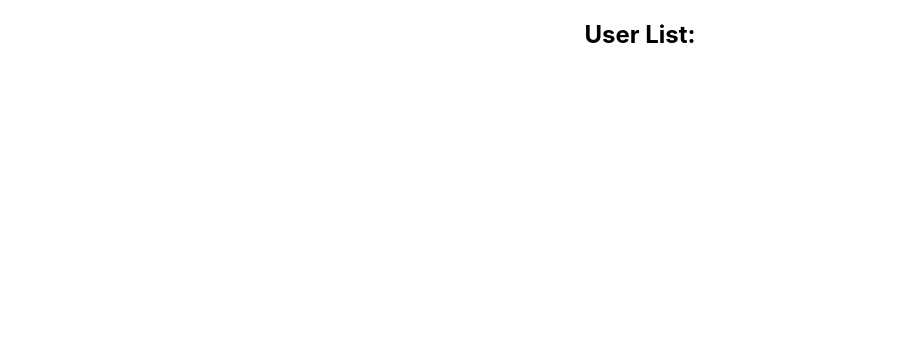
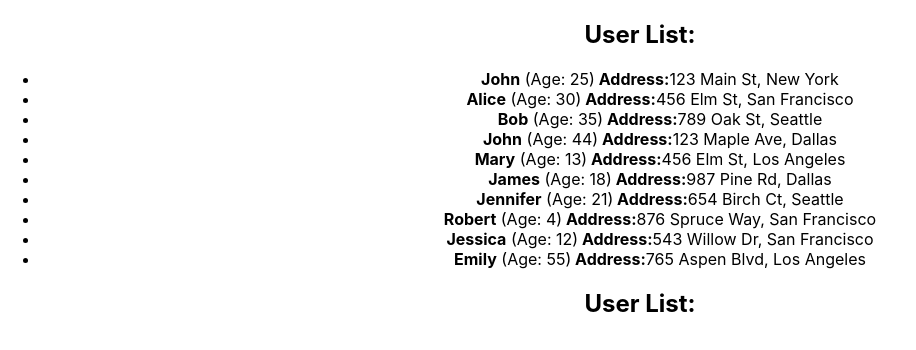
Before and after one commit to Maximaab/homework-front-main, a React (Create React App) app: page / in a window 1280 px wide. Shown: the top 350 px of the page, without its empty margins (0-916 px from the left). Built offline with nearby package versions, Linux system fonts and the light colour scheme.

Commit message:
commit 1

```diff
--- a/src/HW/1/HW1.tsx
+++ b/src/HW/1/HW1.tsx
@@ -34,7 +34,7 @@
 
 	return (
 		<div id={'hw01'}>
-			{/*<UserList users={'НАЗВАНИЕ МАССИВА, КОТОРЫЙ МЫ ПЕРЕДАЕМ'} />*/}
+			<UserList users={users} />
 		</div>
 	);
 };
--- a/src/HW/1/UserList.tsx
+++ b/src/HW/1/UserList.tsx
@@ -1,29 +1,33 @@
 type AddressType = {
-  street: any; // ПОДПРАВЛЯЕМ any
-  city: any; // ПОДПРАВЛЯЕМ any
+    street: string; // ПОДПРАВЛЯЕМ any
+    city: string; // ПОДПРАВЛЯЕМ any
 };
 
 type UserType = {
-  // ПРИДЕТСЯ САМОМУ)
+    id: number
+    name: string
+    age: number
+    address: AddressType
 };
 
 type UserListPropsType = {
-  users: UserType; // ПО МОЕМУ ЧЕГО-ТО НЕ ХВАТАЕТ...
+    users: UserType []; // ПО МОЕМУ ЧЕГО-ТО НЕ ХВАТАЕТ...
 };
 
-export const UserList = (props: 'ВСТАВЛЯЕМ ТИПИЗАЦИЮ') => {
-  return (
-    <div id={'hw01-users'}>
-      <h2>User List:</h2>
+export const UserList = (props: UserListPropsType) => {
+    return (
+        <div id={'hw01-users'}>
+            <h2>User List:</h2>
 
-      {/*<ul>*/}
-      {/*  {props.users.map((user) => ( // ВСЕ ТОВАРЫ В СТРАНУ ПРИЕЗЖАЮТ В КОНТЕЙНЕРАХ, А В РЕАКТЕ...*/}
-      {/*    <li key={ЭЛЕМЕНТ МАССИВА.id} id={`hw01-user-${ЭЛЕМЕНТ МАССИВА.id}`}>*/}
-      {/*      <strong>{ЭЛЕМЕНТ МАССИВА.name}</strong> (Age: {ЭЛЕМЕНТ МАССИВА.age})<strong> Address:</strong>*/}
-      {/*      {ЭЛЕМЕНТ МАССИВА.address.street}, {ЭЛЕМЕНТ МАССИВА.address.city}*/}
-      {/*    </li>*/}
-      {/*  ))}*/}
-      {/*</ul>*/}
-    </div>
-  );
+            <ul>
+                {props.users.map((user) => ( // ВСЕ ТОВАРЫ В СТРАНУ ПРИЕЗЖАЮТ В КОНТЕЙНЕРАХ, А В РЕАКТЕ...
+
+                    <li key={user.id} id={`hw01-user-${user.id}`}>
+                        <strong>{user.name}</strong> (Age: {user.age})<strong> Address:</strong>
+                        {user.address.street}, {user.address.city}
+                    </li>
+                ))}
+            </ul>
+        </div>
+    );
 };
```
